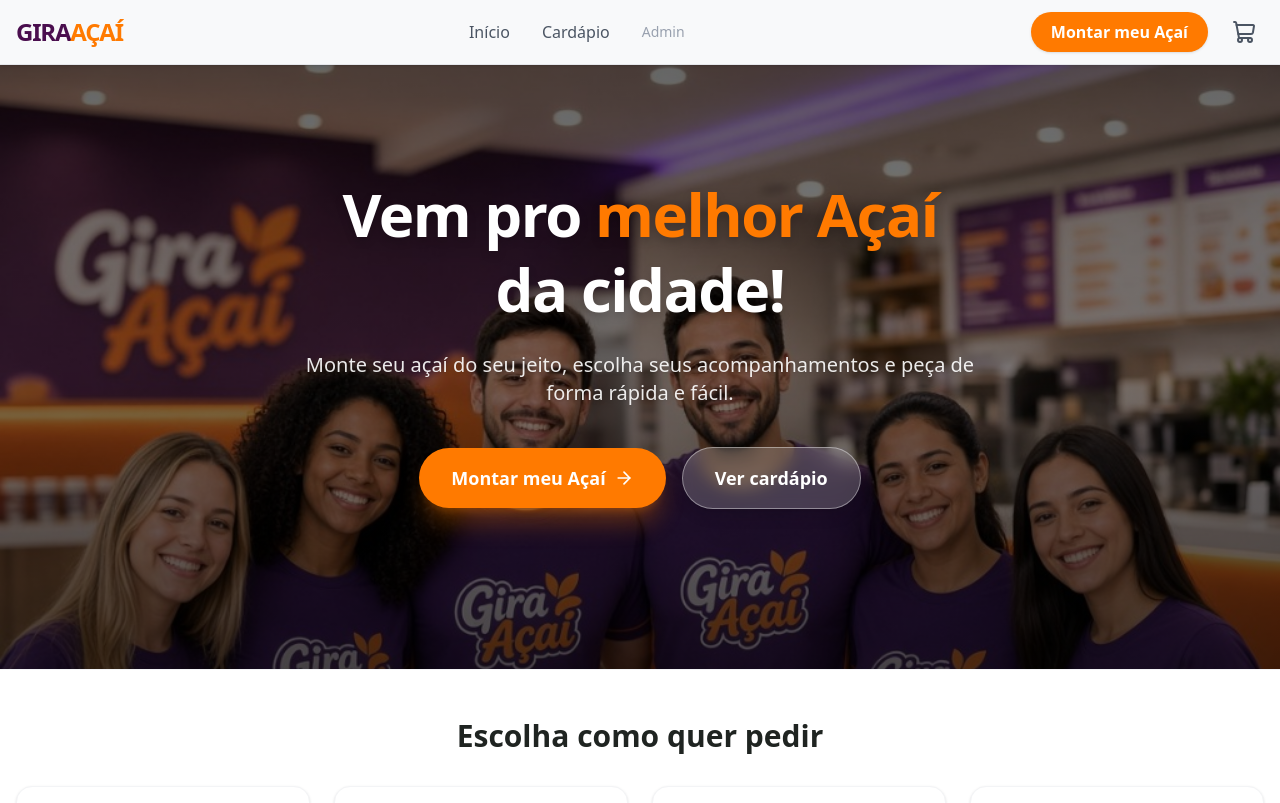
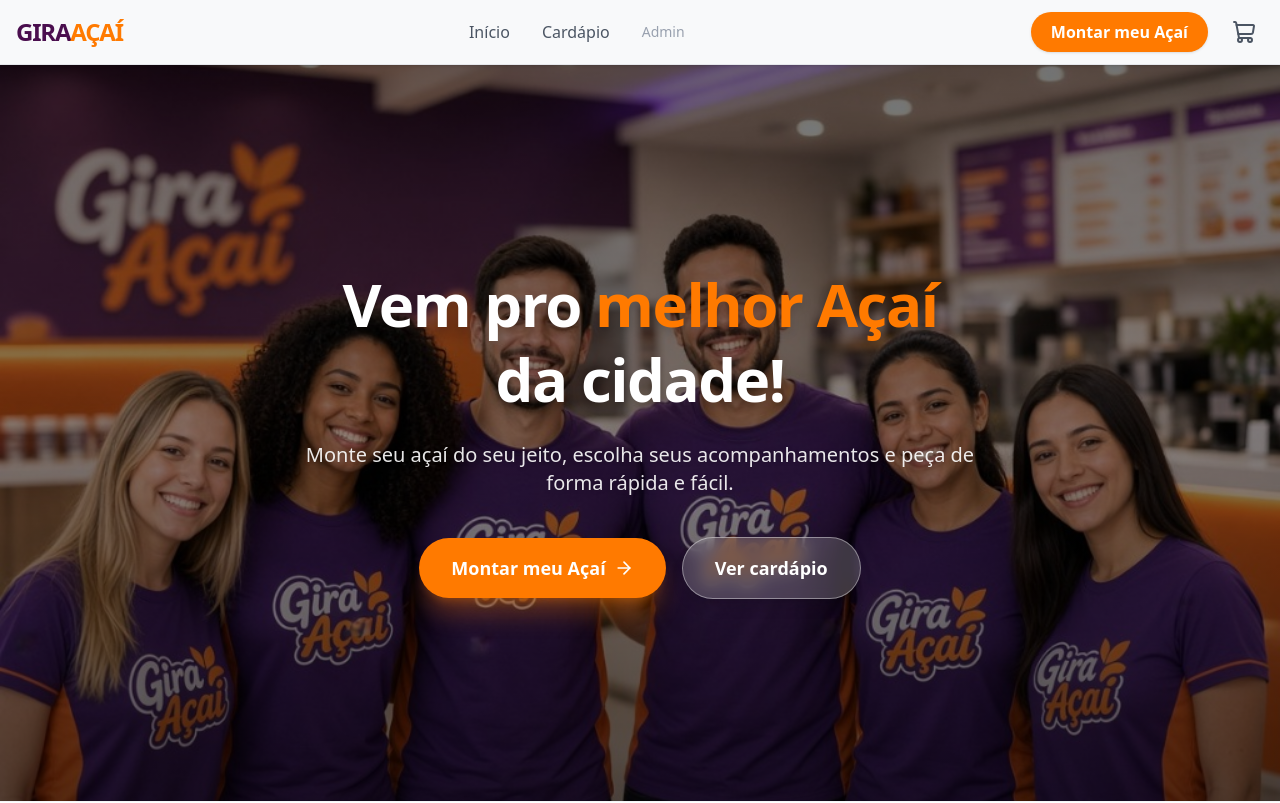
Before and after one commit to Hallerandrosouza-hue/a-aigira, a Next.js app: page / in a window 1280 px wide. Shown: the top 803 px of the page. Built offline with nearby package versions, Linux system fonts and the light colour scheme.

Commit message:
fix: increase hero height to 92vh and center team photo properly

```diff
--- a/src/app/page.tsx
+++ b/src/app/page.tsx
@@ -6,19 +6,19 @@
   return (
     <div className="flex flex-col min-h-screen">
       {/* Hero Section */}
-      <section className="relative pt-16 pb-24 md:pt-28 md:pb-40 overflow-hidden px-4">
+      <section className="relative min-h-[92vh] flex items-center justify-center overflow-hidden px-4">
         {/* Background: Team photo */}
         <div className="absolute inset-0 z-0">
           <img
             src="/team.jpg"
             alt="Equipe Gira Açaí"
-            className="w-full h-full object-cover object-top"
+            className="w-full h-full object-cover object-center"
           />
-          {/* Dark gradient overlay to keep text readable */}
-          <div className="absolute inset-0 bg-gradient-to-b from-black/60 via-black/50 to-black/70" />
+          {/* Dark gradient overlay */}
+          <div className="absolute inset-0 bg-gradient-to-b from-black/55 via-black/45 to-black/65" />
         </div>
 
-        <div className="container mx-auto max-w-5xl relative z-10 text-center">
+        <div className="container mx-auto max-w-5xl relative z-10 text-center py-20">
           <h1 className="text-4xl md:text-6xl font-black mb-6 tracking-tight leading-tight text-white drop-shadow-lg">
             Vem pro <span className="text-brand-orange">melhor Açaí</span><br className="hidden md:block"/> da cidade!
           </h1>
```
